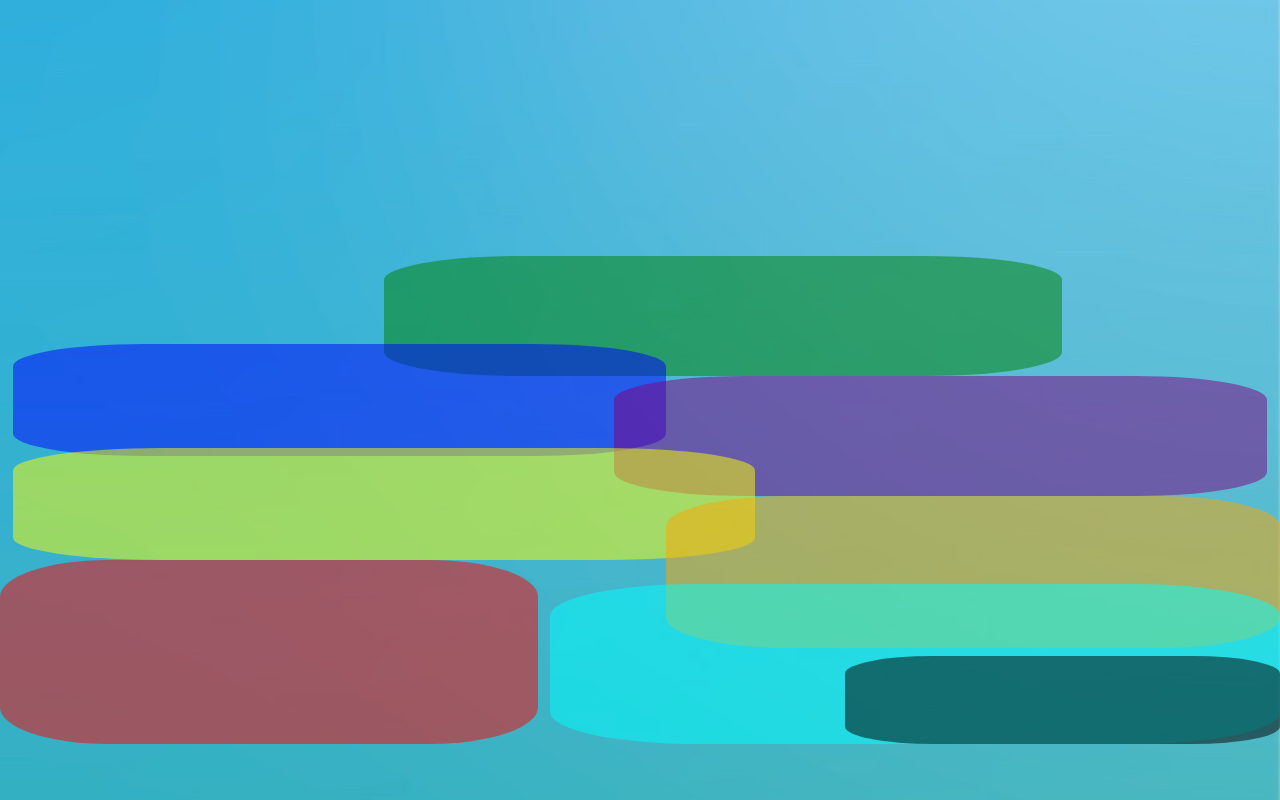
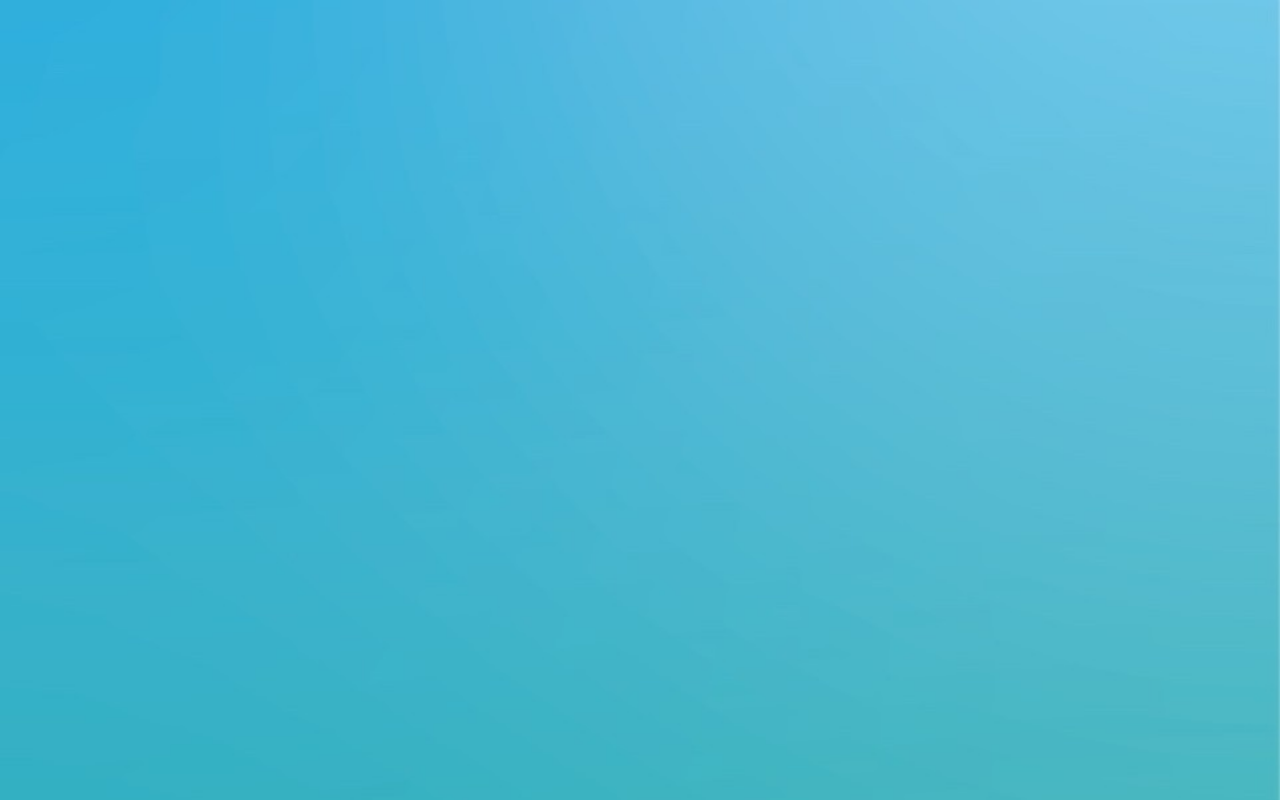
Before and after one commit to NazKuntalp/DesignLife, a React (Create React App) app: page / in a window 1280 px wide. Shown: the top 800 px of the page. Built offline with nearby package versions, Linux system fonts and the light colour scheme.

Commit message:
backgrounds deleted

```diff
--- a/src/InteractivePage.js
+++ b/src/InteractivePage.js
@@ -99,7 +99,7 @@ export default function InteractivePage() {
                             width: `${building.coordinates.width}%`,
                             height: `${building.coordinates.height}%`,
                             position: "absolute",
-                            backgroundColor: building.color ? `${building.color}` : null,
+                            //backgroundColor: building.color ? `${building.color}` : null,
                             zIndex: building.zIndex ? `${building.zIndex}` : null,
                             cursor: "pointer",
                             borderRadius: "20%",
```
